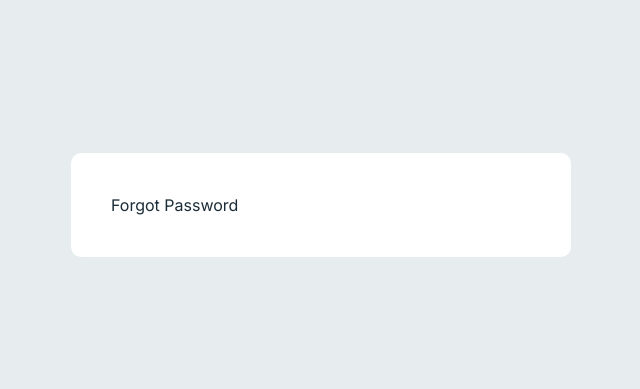
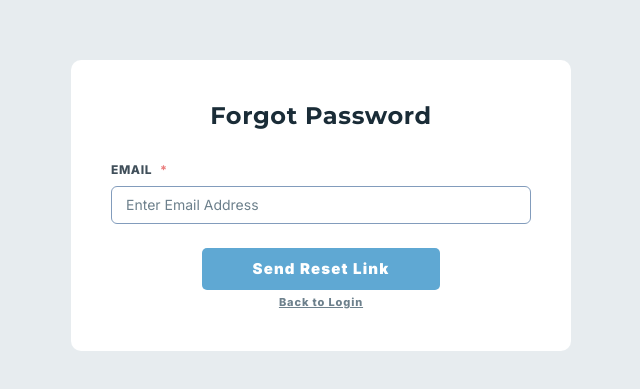
Before and after one commit to JumboCode/massachusetts-river-alliance, a Next.js app: page /forgot-password in a window 1280 px wide. Shown: the part 195-584 px from the top of the page, without its empty margins (319-959 px from the left). Built offline with nearby package versions, Linux system fonts and the light colour scheme.

Commit message:
page functioning, no logo

```diff
--- a/src/app/forgot-password/page.tsx
+++ b/src/app/forgot-password/page.tsx
@@ -4,6 +4,9 @@
  *
  *         Author: Zander
  *           Date: 10/14/2026
+ *
+ *      Edited by: Bethiah
+ *           Date: 10/18/2026
  *
  *        Summary: Forgot password page
  *
@@ -12,11 +15,96 @@
 "use client";
 
 import { FormCard } from "@/components/form-card";
+import { useState } from "react";
+import { Field, FieldLabel, FieldError } from "@/components/ui/field";
+import { Input } from "@/components/ui/input";
+import { TextLink } from "@/components/text-link";
+import { Button } from "@/components/ui/button";
 
 export default function ForgotPasswordPage() {
+    // Use states
+    const [email, setEmail] = useState("");
+    const [error, setError] = useState("");
+    const [sent, setSent] = useState(false);
+
+    function handleSubmit(e: React.SubmitEvent<HTMLFormElement>) {
+        // check email, set error or set sent
+        e.preventDefault();
+
+        // gets rid of the extra spaces at the beginning at end, so people
+        // cant put in blank emails
+        const trimmed = email.trim();
+        if (trimmed === "") {
+            setError("This field is required");
+            return;
+        }
+
+        // tests to see if email provided fits regular email formatting
+        if (!/^\S+@\S+\.\S+$/.test(trimmed)) {
+            setError("Enter a valid email address");
+            return;
+        }
+
+        setError("");
+        setSent(true);
+    }
+
+    // email set state
+    if (sent) {
+        return (
+            <FormCard>
+                <div className="flex flex-col items-center gap-6">
+                    <p className="text-center text-sm">
+                        If an account exists for that email, we&apos;ve sent a
+                        reset link.
+                    </p>
+                    <TextLink href="/login">Back to Login</TextLink>
+                </div>
+            </FormCard>
+        );
+    }
+
     return (
         <FormCard>
-            <h1>Forgot Password</h1>
+            <h1 className="font-heading text-center text-2xl tracking-wide">
+                Forgot Password
+            </h1>
+
+            <form onSubmit={handleSubmit} noValidate>
+                <Field>
+                    <FieldLabel
+                        htmlFor="email"
+                        className="text-xs uppercase tracking-wider text-label"
+                    >
+                        Email <span className="text-destructive">*</span>
+                    </FieldLabel>
+
+                    {/* Input box */}
+                    <Input
+                        id="email"
+                        type="email"
+                        placeholder="Enter Email Address"
+                        value={email}
+                        onChange={(e) => setEmail(e.target.value)}
+                        // if they do not submit anything, make border red
+                        aria-invalid={!!error}
+                    />
+                    {/* if error, show the error message in red */}
+                    {error && <FieldError>{error}</FieldError>}
+                </Field>
+
+                <div className="mt-6 flex flex-col items-center gap-1">
+                    {/* Submit Button */}
+                    <Button
+                        type="submit"
+                        className="bg-primary hover:bg-input text-white"
+                    >
+                        Send Reset Link
+                    </Button>
+                    {/* Link back to login page */}
+                    <TextLink href="/login">Back to Login</TextLink>
+                </div>
+            </form>
         </FormCard>
     );
 }
```
Also changed, not shown: 1 other file (tests, documents, lock files or other folders).
